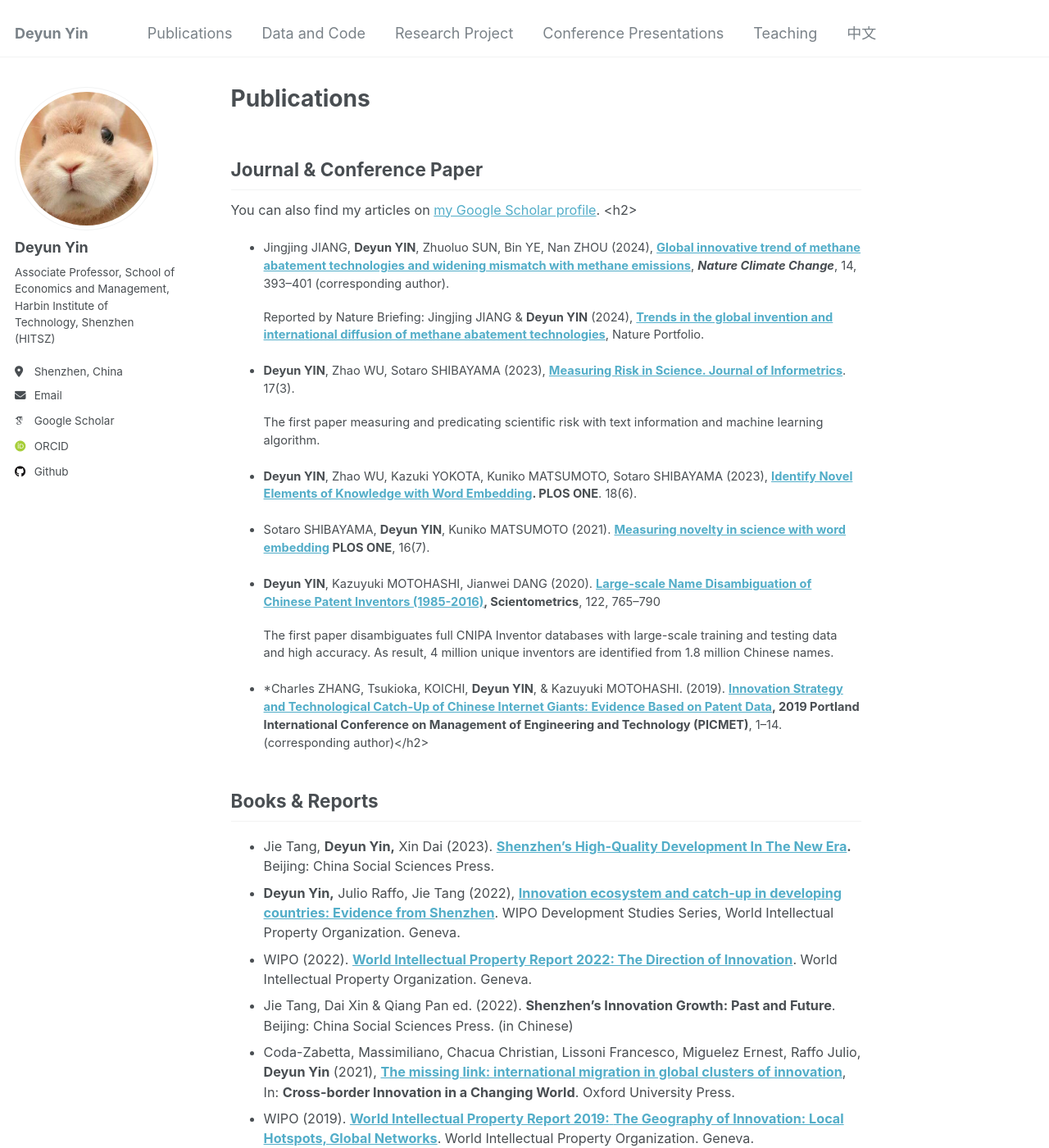
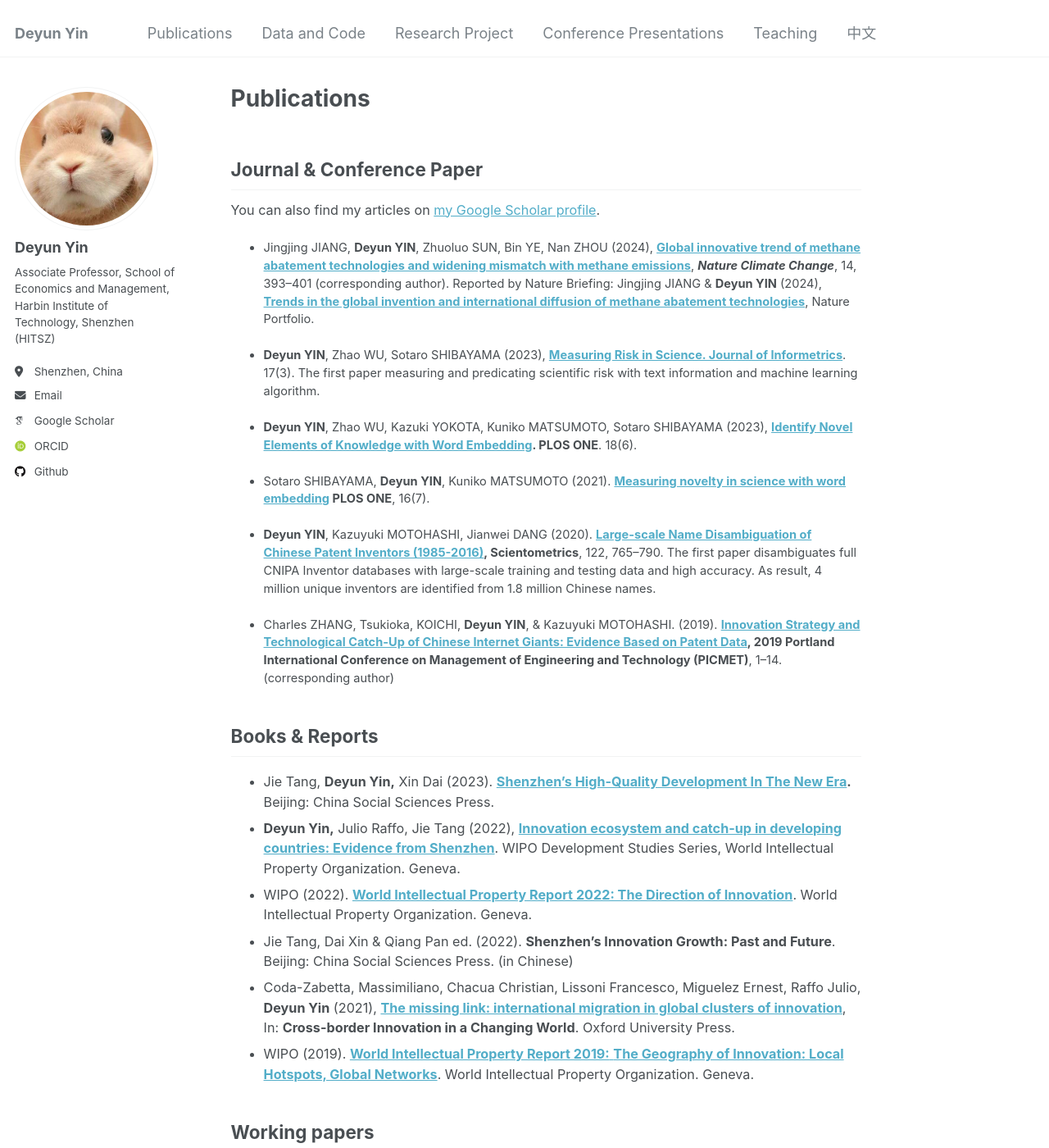
Before and after one commit to DeyunYinWIPO/DeyunYinWIPO.github.io, a Jekyll site: the page built from _pages/publications2.md, in a window 1280 px wide and 1400 px high. Shown: the whole window at 82% size. Built offline with Jekyll 4.4.1, drawn with Linux system fonts in a browser that asks for light colours; some web fonts are replaced.

Commit message:
Update publications2.md

```diff
--- a/_pages/publications2.md
+++ b/_pages/publications2.md
@@ -9,25 +9,19 @@ redirect_from:
 
 ## Journal & Conference Paper
 
-You can also find my articles on [my Google Scholar profile](https://scholar.google.com/citations?hl=zh-CN&user=0GW38KwAAAAJ). <h2>
+You can also find my articles on [my Google Scholar profile](https://scholar.google.com/citations?hl=zh-CN&user=0GW38KwAAAAJ).
 
-- Jingjing JIANG, **Deyun YIN**, Zhuoluo SUN, Bin YE, Nan ZHOU (2024), **[Global innovative trend of methane abatement technologies and widening mismatch with methane emissions](https://www.nature.com/articles/s41558-024-01947-x)**, ***Nature Climate Change***, 14, 393–401 (corresponding author).
+- Jingjing JIANG, **Deyun YIN**, Zhuoluo SUN, Bin YE, Nan ZHOU (2024), **[Global innovative trend of methane abatement technologies and widening mismatch with methane emissions](https://www.nature.com/articles/s41558-024-01947-x)**, ***Nature Climate Change***, 14, 393–401 (corresponding author).   Reported by Nature Briefing: Jingjing JIANG & **Deyun YIN** (2024), **[Trends in the global invention and international diffusion of methane abatement technologies](https://www.nature.com/articles/s41558-024-01948-w)**, Nature Portfolio.
 
-  Reported by Nature Briefing: Jingjing JIANG & **Deyun YIN** (2024), **[Trends in the global invention and international diffusion of methane abatement technologies](https://www.nature.com/articles/s41558-024-01948-w)**, Nature Portfolio.
-
-- **Deyun YIN**, Zhao WU, Sotaro SHIBAYAMA (2023), **[Measuring Risk in Science. Journal of Informetrics](https://www.sciencedirect.com/science/article/pii/S1751157723000512)**. 17(3).
-
-  The first paper measuring and predicating scientific risk with text information and machine learning algorithm.
+- **Deyun YIN**, Zhao WU, Sotaro SHIBAYAMA (2023), **[Measuring Risk in Science. Journal of Informetrics](https://www.sciencedirect.com/science/article/pii/S1751157723000512)**. 17(3).    The first paper measuring and predicating scientific risk with text information and machine learning algorithm.
 
 - **Deyun YIN**, Zhao WU, Kazuki YOKOTA, Kuniko MATSUMOTO, Sotaro SHIBAYAMA (2023), **[Identify Novel Elements of Knowledge with Word Embedding](https://journals.plos.org/plosone/article?id=10.1371/journal.pone.0284567). PLOS ONE**. 18(6).
 
 - Sotaro SHIBAYAMA, **Deyun YIN**, Kuniko MATSUMOTO (2021). **[Measuring novelty in science with word embedding](https://journals.plos.org/plosone/article?id=10.1371/journal.pone.0254034) PLOS ONE**, 16(7).
 
-- **Deyun YIN**, Kazuyuki MOTOHASHI, Jianwei DANG (2020). **[Large-scale Name Disambiguation of Chinese Patent Inventors (1985-2016)](https://link.springer.com/article/10.1007/S11192-019-03310-W), Scientometrics**, 122, 765–790
+- **Deyun YIN**, Kazuyuki MOTOHASHI, Jianwei DANG (2020). **[Large-scale Name Disambiguation of Chinese Patent Inventors (1985-2016)](https://link.springer.com/article/10.1007/S11192-019-03310-W), Scientometrics**, 122, 765–790.  The first paper disambiguates full CNIPA Inventor databases with large-scale training and testing data and high accuracy. As result, 4 million unique inventors are identified from 1.8 million Chinese names.
 
-  The first paper disambiguates full CNIPA Inventor databases with large-scale training and testing data and high accuracy. As result, 4 million unique inventors are identified from 1.8 million Chinese names.
-
-- *Charles ZHANG, Tsukioka, KOICHI, **Deyun YIN**, & Kazuyuki MOTOHASHI. (2019). **[Innovation Strategy and Technological Catch-Up of Chinese Internet Giants: Evidence Based on Patent Data](https://ieeexplore.ieee.org/abstract/document/8893774/), 2019 Portland International Conference on Management of Engineering and Technology (PICMET)**, 1–14. (corresponding author)</h2>
+- Charles ZHANG, Tsukioka, KOICHI, **Deyun YIN**, & Kazuyuki MOTOHASHI. (2019). **[Innovation Strategy and Technological Catch-Up of Chinese Internet Giants: Evidence Based on Patent Data](https://ieeexplore.ieee.org/abstract/document/8893774/), 2019 Portland International Conference on Management of Engineering and Technology (PICMET)**, 1–14. (corresponding author)
 
 ## Books & Reports
 
```
